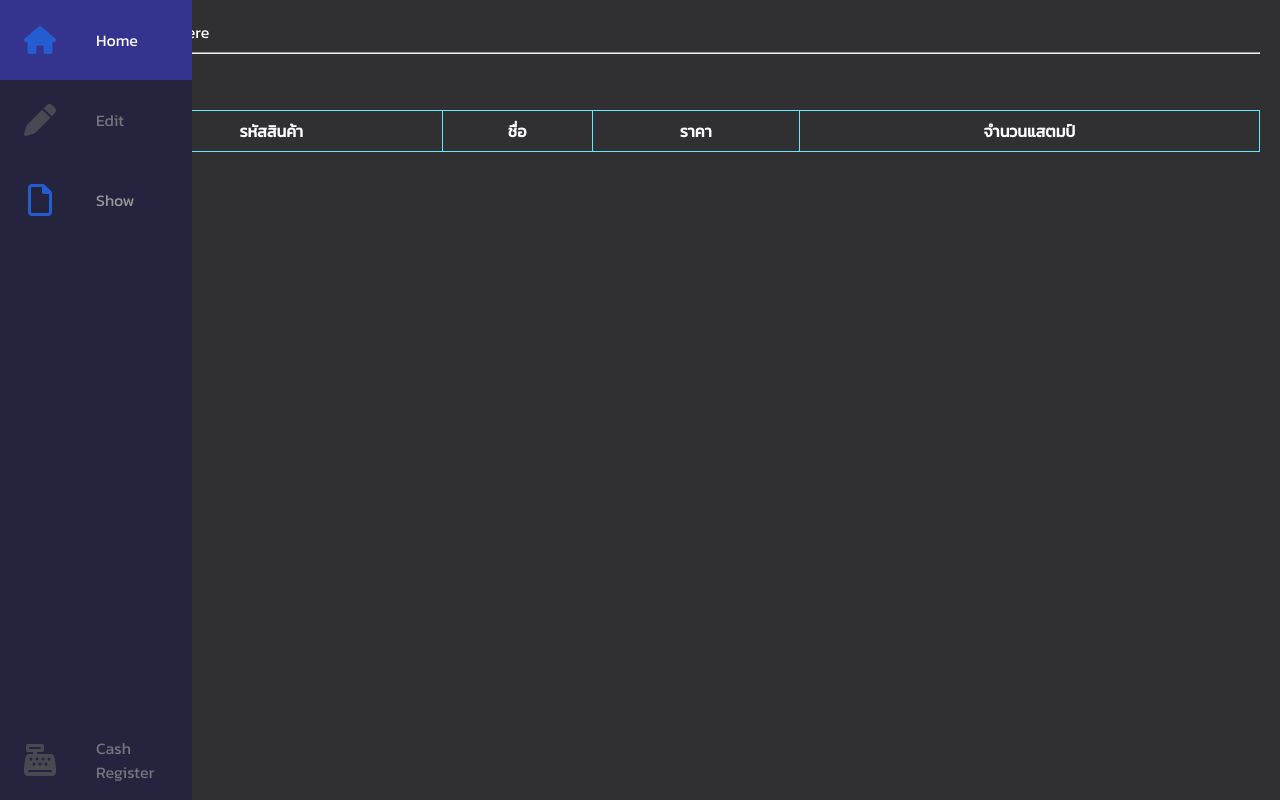
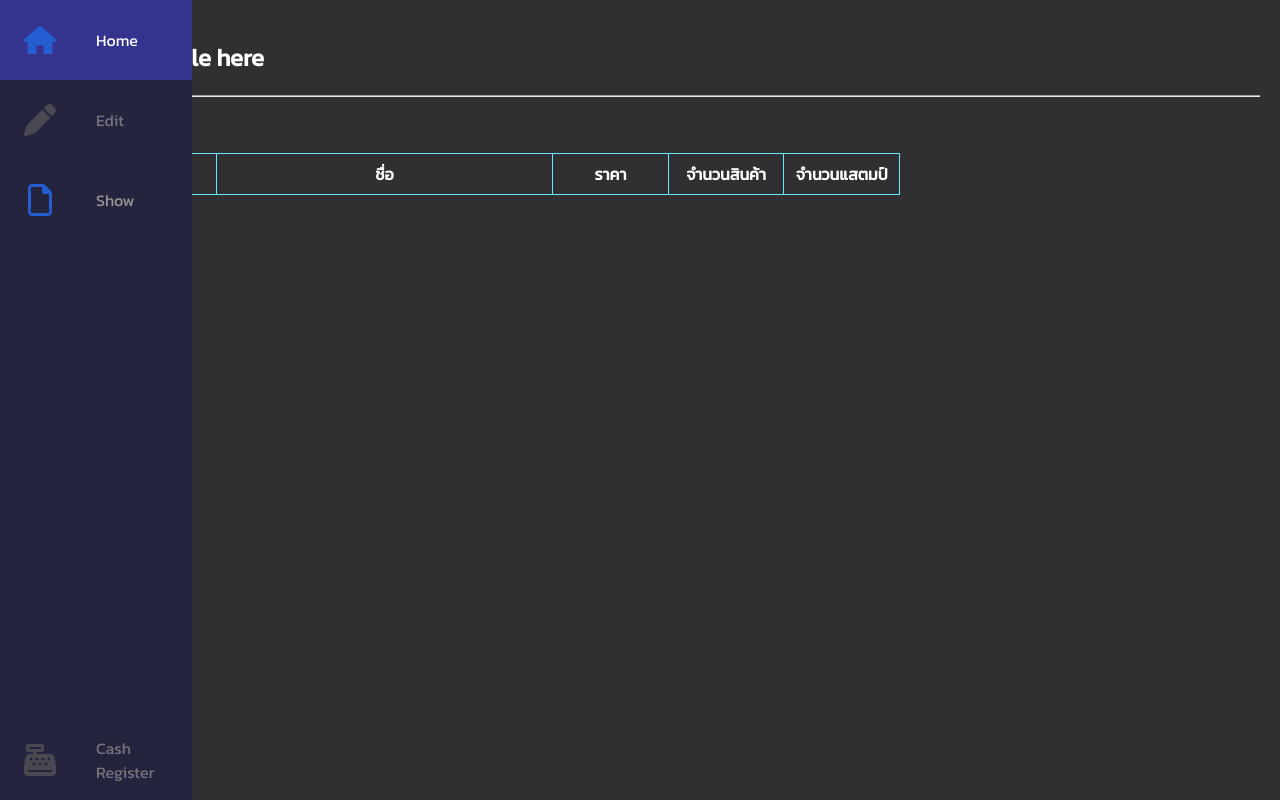
Before and after one commit to ArktikAZ/Store_database, a PHP site: page /show_items.php in a window 1280 px wide. Run offline with PHP 8.4, Linux system fonts and the light colour scheme; lists and menus that the app fills with data are empty.

Commit message:
Add files via upload

```diff
--- a/index.php
+++ b/index.php
@@ -45,7 +45,7 @@
         </ul>
     </nav>
     <div class="content">
-        <h>Store Management System</h>
+        <h2>Store Management System</h2>
         <hr>
         <div class="promotion">
             โปรโมชั่นวันนี้<br>
--- a/show_items.php
+++ b/show_items.php
@@ -9,7 +9,8 @@
     <style>
         table{
             border-collapse: collapse;
-            width: 100%;
+            width: 50rem;
+            table-layout: fixed;
         }
         th,td{
             border: 1px solid rgb(103, 232, 255);
@@ -48,14 +49,15 @@
         </ul>
     </nav>
     <div class="content">
-        <h>Data table here</h>
+        <h2>Data table here</h2>
         <hr>
         <p>รายการสินค้า</p>
         <table>
             <tr>
                 <th>รหัสสินค้า</th>
-                <th>ชื่อ</th>
+                <th style="width:40%">ชื่อ</th>
                 <th>ราคา</th>
+                <th>จำนวนสินค้า</th>
                 <th>จำนวนแสตมป์</th>
             </tr>
         </table>
```
Also changed, not shown: cash_register.php (+3 -4 lines).
